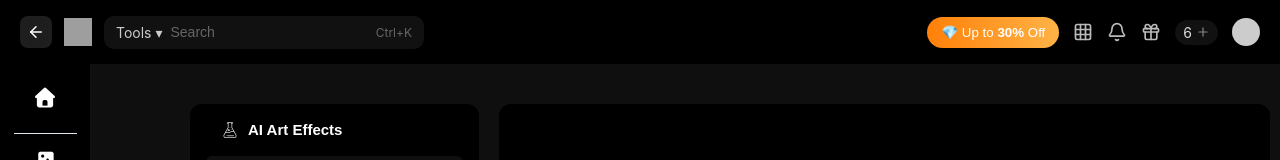
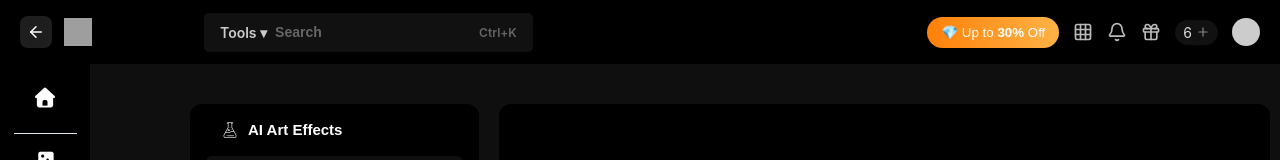
Before and after one commit to tuanpham772k3/fotor-frontend, a Next.js app: page /goart in a window 1280 px wide. Shown: the top 160 px of the page. Built offline with nearby package versions, Linux system fonts and the light colour scheme; grey boxes are pictures that could not be loaded.

Commit message:
Enhance header search box styles with improved padding, border effects, and dropdown menu functionality

```diff
--- a/src/app/components/header/header.css
+++ b/src/app/components/header/header.css
@@ -36,21 +36,38 @@
 }
 
 .unit-header>.left>.searchBox {
+    position: relative;
     display: flex;
     align-items: center;
     background: #111;
-    padding: 8px 12px;
-    border-radius: 10px;
+    padding: 10px 15px;
+    border-radius: 5px;
     gap: 8px;
     min-width: 320px;
+    border: 1px solid transparent;
+    transition: border-color 0.2s ease;
+    margin-left: 100px;
+}
+
+.unit-header>.left>.searchBox:hover {
+    border-color: #333;
 }
 
 .unit-header>.left>.searchBox>.menu {
     color: #ccc;
     font-size: 14px;
+    font-weight: 600;
+    cursor: pointer;
+    user-select: none;
+    transition: color 0.2s;
+}
+
+.unit-header>.left>.searchBox>.menu:hover {
+    color: #fff;
 }
 
 .unit-header>.left>.searchBox>.searchInput {
+    font-weight: 600;
     flex: 1;
     background: transparent;
     border: none;
@@ -64,6 +81,7 @@
 }
 
 .unit-header>.left>.searchBox>.shortcut {
+    font-weight: 600;
     color: #666;
     font-size: 12px;
 }
@@ -126,6 +144,60 @@
     background: #ccc;
 }
 
+/* Dropdown Menu */
+.unit-header>.left>.searchBox>.dropdown-menu {
+    position: absolute;
+    top: calc(100% + 8px);
+    left: 0;
+    background: #1a1a1a;
+    border: 1px solid #333;
+    border-radius: 8px;
+    min-width: 200px;
+    box-shadow: 0 4px 12px rgba(0, 0, 0, 0.3);
+    z-index: 1000;
+    overflow: hidden;
+    animation: slideDown 0.2s ease;
+}
+
+@keyframes slideDown {
+    from {
+        opacity: 0;
+        transform: translateY(-10px);
+    }
+    to {
+        opacity: 1;
+        transform: translateY(0);
+    }
+}
+
+.unit-header>.left>.searchBox>.dropdown-menu>.dropdown-item {
+    display: flex;
+    align-items: center;
+    gap: 12px;
+    padding: 12px 16px;
+    color: #ccc;
+    text-decoration: none;
+    font-size: 14px;
+    transition: all 0.2s;
+    border-bottom: 1px solid #2a2a2a;
+}
+
+.unit-header>.left>.searchBox>.dropdown-menu>.dropdown-item:last-child {
+    border-bottom: none;
+}
+
+.unit-header>.left>.searchBox>.dropdown-menu>.dropdown-item:hover {
+    background: #252525;
+    color: #fff;
+}
+
+.unit-header>.left>.searchBox>.dropdown-menu>.dropdown-item>i {
+    font-size: 16px;
+    width: 20px;
+    text-align: center;
+    color: var(--primary-color);
+}
+
 /* Responsive search box */
 @media (max-width: 768px) {
     .unit-header>.left>.searchBox {
@@ -140,4 +212,9 @@
     .unit-header>.left>.searchBox>.shortcut {
         display: none;
     }
+
+    .unit-header>.left>.searchBox>.dropdown-menu {
+        left: -10px;
+        min-width: 180px;
+    }
 }
```
